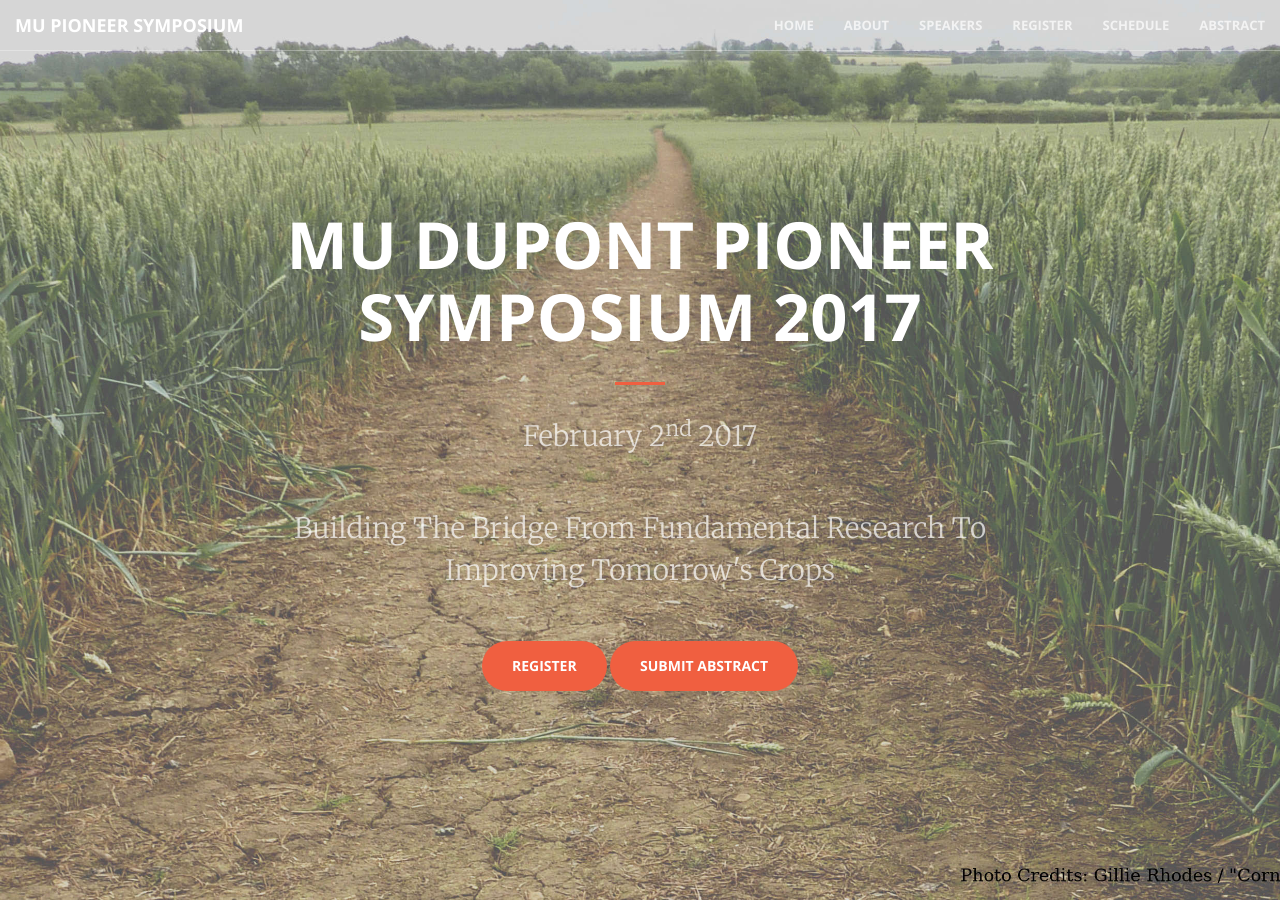
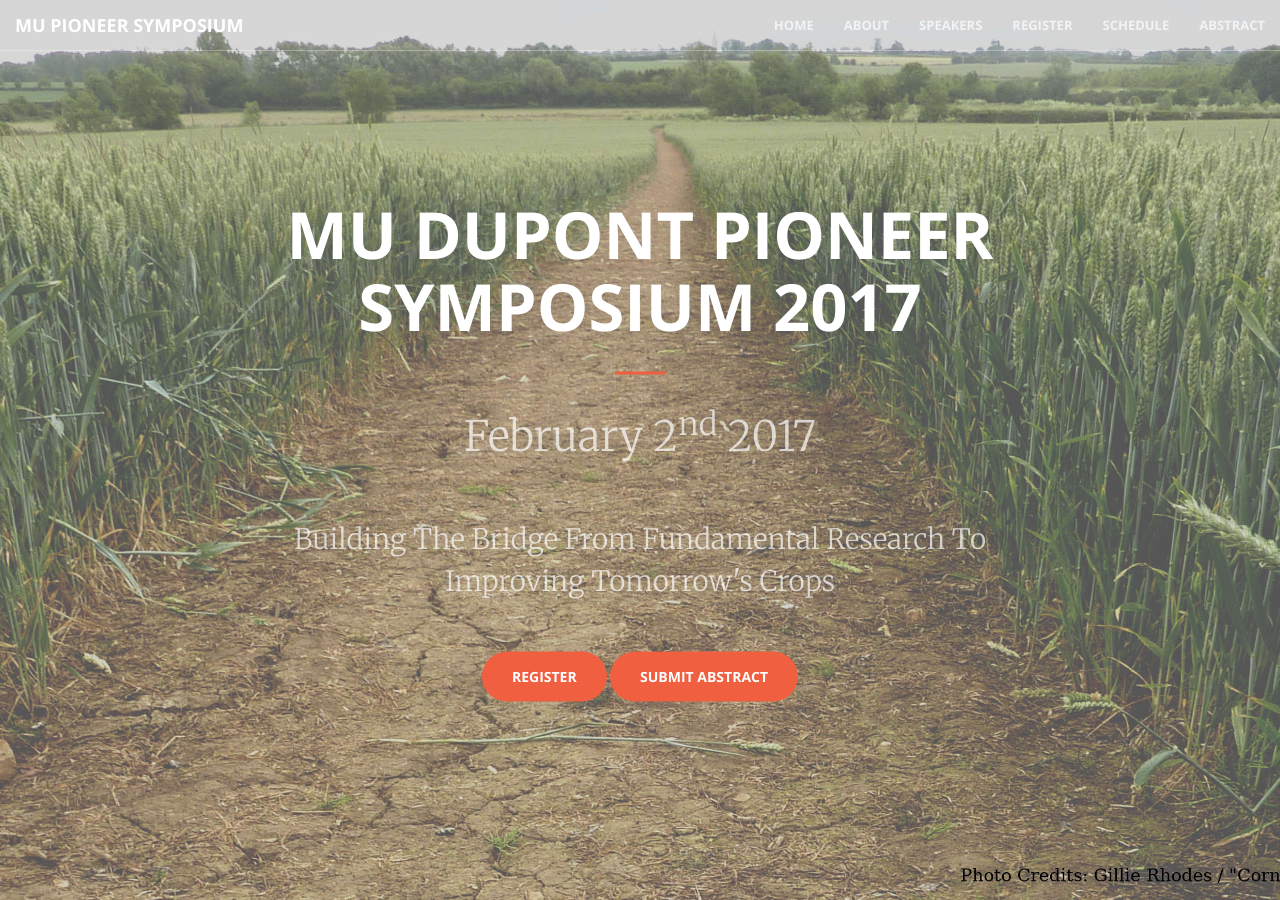
Before and after one commit to mupioneersymposium/mupioneersymposium.github.io, a Jekyll site: the page built from index.html, in a window 1280 px wide and 900 px high. Built offline with Jekyll 4.4.1, drawn with Linux system fonts in a browser that asks for light colours.

Commit message:
Update header.html

```diff
--- a/_includes/header.html
+++ b/_includes/header.html
@@ -3,7 +3,7 @@
         <div class="header-content-inner">
             <h1>MU DuPont Pioneer Symposium 2017</h1>
             <hr>
-            <p style="font-size: 2em;">February 2<sup>nd</sup> 2017</p>
+            <p style="font-size: 3em;">February 2<sup>nd</sup> 2017</p>
             <p style="font-size: 2em;">Building The Bridge From Fundamental Research To Improving Tomorrow's Crops</p>
             <a target="_blank" href="https://www.eventbrite.com/e/mu-dupont-pioneer-symposium-tickets-26468717647" class="btn btn-primary btn-xl page-scroll">Register</a> <a target="_blank" href="abstract.html" class="btn btn-primary btn-xl page-scroll">Submit Abstract</a>
         </div>
```
